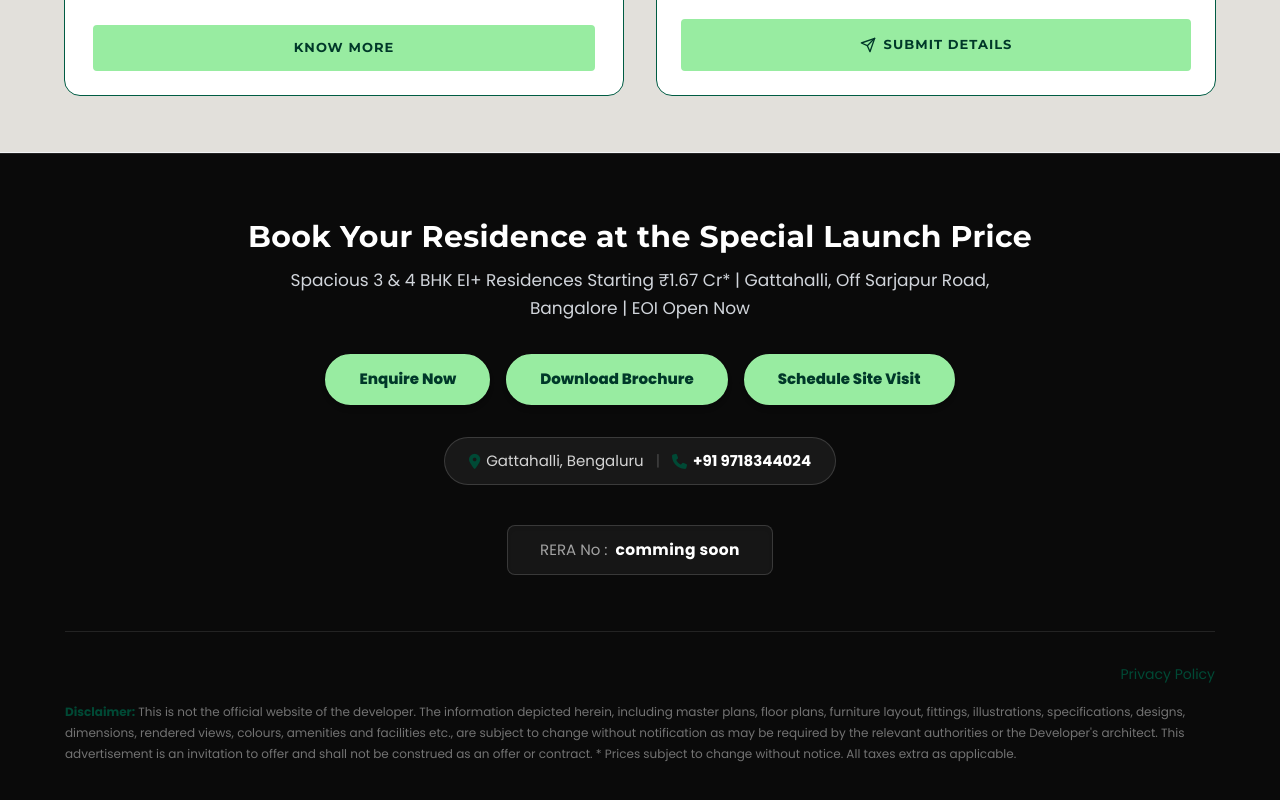
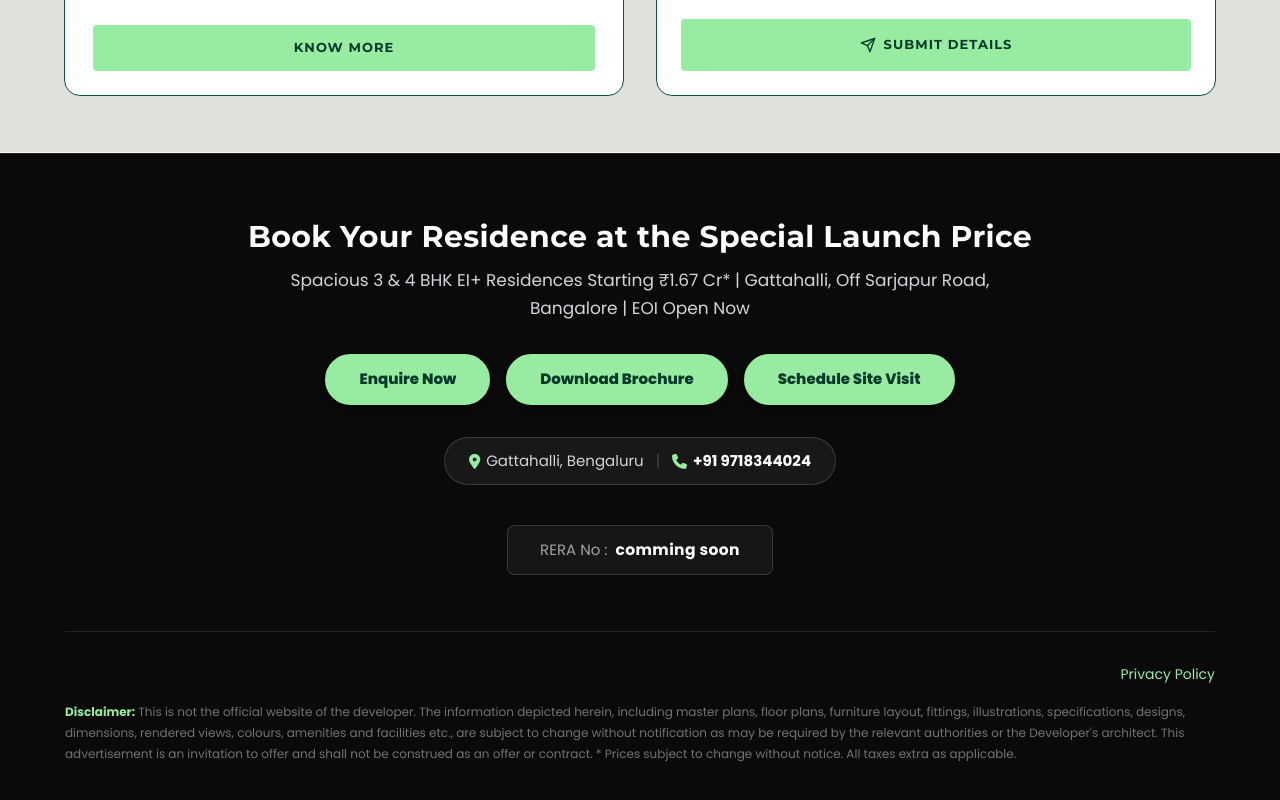
Before and after one commit to vineet-proptiger/Urbanrise, a Next.js app: page / in a window 1280 px wide. Shown: the part 6301-7101 px from the top of the page. Built offline with nearby package versions, Linux system fonts and the light colour scheme.

Commit message:
refactor: update footer component colors to align with new branding

```diff
--- a/components/Footer.jsx
+++ b/components/Footer.jsx
@@ -104,15 +104,15 @@ const Footer = ({ setIsOpen }) => (
         className="inline-flex flex-wrap items-center justify-center gap-2 sm:gap-3 bg-white/[0.06] border border-white/15 px-6 py-3 rounded-full mb-10 text-[14px] sm:text-[15px]"
       >
         <span className="flex items-center gap-1.5 text-neutral-300">
-          <i className="fa-solid fa-location-dot text-[#004935]"></i>
+          <i className="fa-solid fa-location-dot text-[#98ECA1]"></i>
           Gattahalli, Bengaluru
         </span>
         <span className="text-white/20 hidden sm:inline">|</span>
         <a
           href={`tel:${PHONE_NUMBER}`}
-          className="flex items-center gap-1.5 text-white hover:text-[#004935] font-bold transition-colors duration-200"
+          className="flex items-center gap-1.5 text-white hover:text-[#98ECA1] font-bold transition-colors duration-200"
         >
-          <i className="fa-solid fa-phone text-[#004935]"></i>
+          <i className="fa-solid fa-phone text-[#98ECA1]"></i>
           {PHONE_DISPLAY}
         </a>
       </div>
@@ -138,7 +138,7 @@ const Footer = ({ setIsOpen }) => (
         <Link
           href="/privacy-policy"
           prefetch={false}
-          className="text-[#004935] hover:underline font-medium transition-colors duration-200"
+          className="text-[#98ECA1] hover:underline font-medium transition-colors duration-200"
         >
           Privacy Policy
         </Link>
@@ -146,7 +146,7 @@ const Footer = ({ setIsOpen }) => (
 
       {/* ── 2nd SS Content: Detailed Legal Disclaimer ── */}
       <p className="w-full text-left text-neutral-500 text-[12px] leading-[1.75] m-0">
-        <strong className="text-[#004935]">Disclaimer:</strong> This is not the official website of the developer. The information depicted herein, including master plans, floor plans, furniture layout, fittings, illustrations, specifications, designs, dimensions, rendered views, colours, amenities and facilities etc., are subject to change without notification as may be required by the relevant authorities or the Developer&apos;s architect. This advertisement is an invitation to offer and shall not be construed as an offer or contract. * Prices subject to change without notice. All taxes extra as applicable.
+        <strong className="text-[#98ECA1]">Disclaimer:</strong> This is not the official website of the developer. The information depicted herein, including master plans, floor plans, furniture layout, fittings, illustrations, specifications, designs, dimensions, rendered views, colours, amenities and facilities etc., are subject to change without notification as may be required by the relevant authorities or the Developer&apos;s architect. This advertisement is an invitation to offer and shall not be construed as an offer or contract. * Prices subject to change without notice. All taxes extra as applicable.
       </p>
 
     </div>
```
